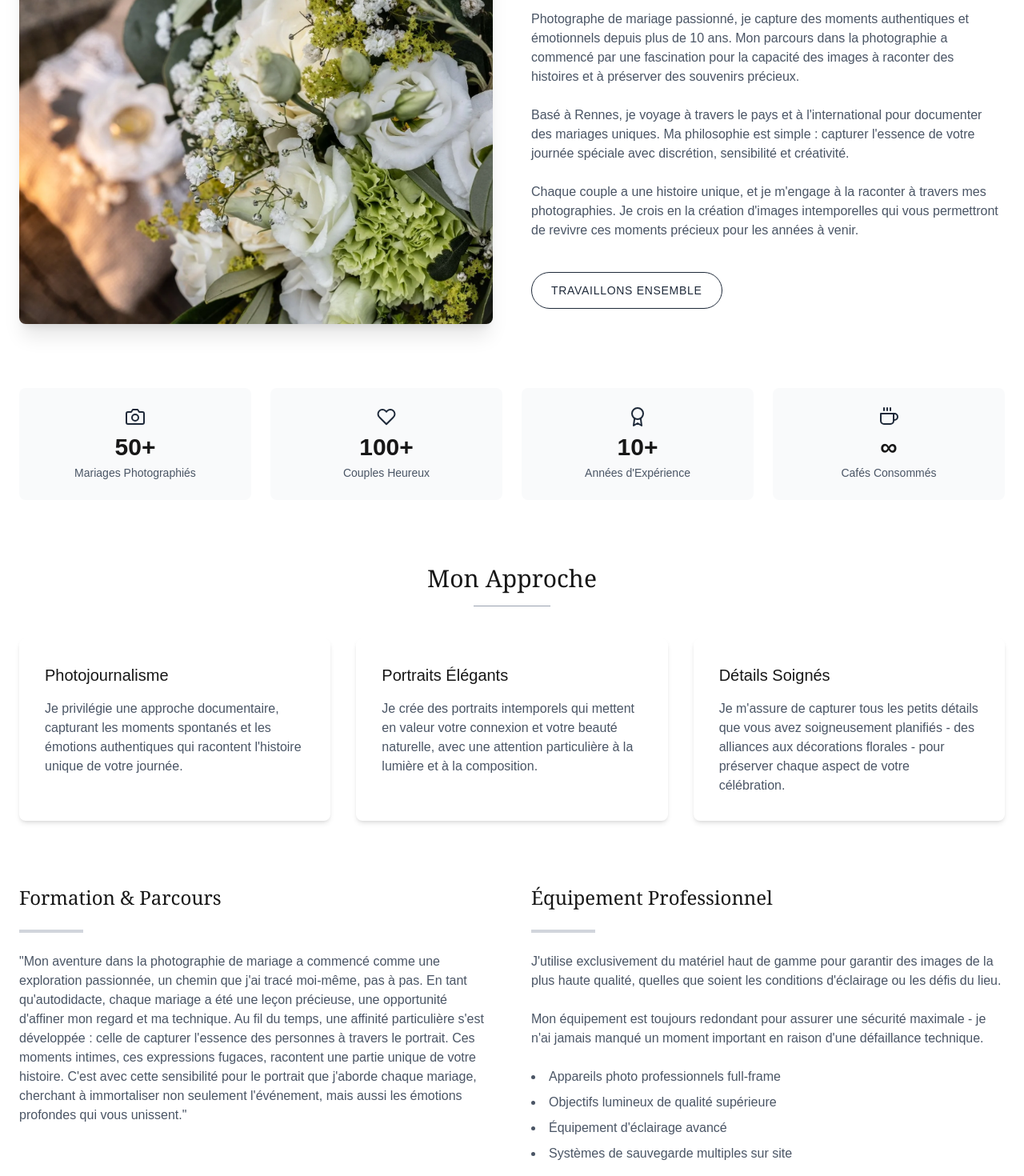
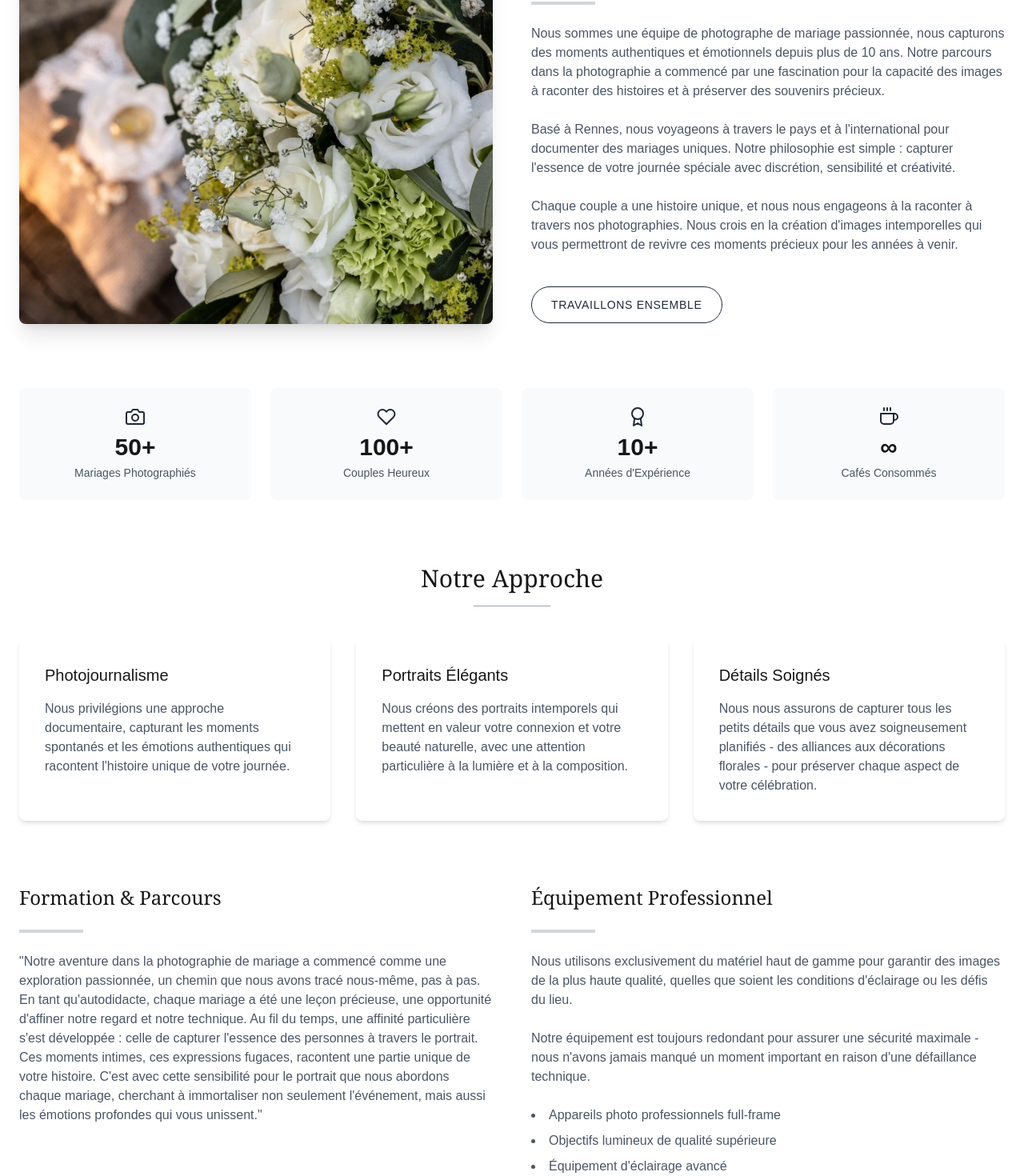
Before and after one commit to Ericphoto35/ene-photographe-mariage, a Next.js app: page /a-propos in a window 1280 px wide. Shown: the part 320-1790 px from the top of the page at 80% size. Built offline with nearby package versions, Linux system fonts and the light colour scheme.

Commit message:
Changmeent à Propos

```diff
--- a/src/app/a-propos/page.js
+++ b/src/app/a-propos/page.js
@@ -57,20 +57,20 @@ export default function AboutPage() {
             transition={{ duration: 0.8, delay: 0.2 }}
             className="space-y-6"
           >
-            <h2 className="text-3xl font-serif font-light">Bonjour, je suis ENE</h2>
+            <h2 className="text-3xl font-serif font-light">Bonjour, nous sommes ENE Photographies</h2>
             <div className="h-1 w-20 bg-gray-300"></div>
             <p className="text-gray-600">
-              Photographe de mariage passionné, je capture des moments authentiques et émotionnels depuis plus de 10 ans.
-              Mon parcours dans la photographie a commencé par une fascination pour la capacité des images à raconter des histoires
+              Nous sommes une équipe de photographe de mariage passionnée, nous capturons des moments authentiques et émotionnels depuis plus de 10 ans.
+              Notre parcours dans la photographie a commencé par une fascination pour la capacité des images à raconter des histoires
               et à préserver des souvenirs précieux.
             </p>
             <p className="text-gray-600">
-              Basé à Rennes, je voyage à travers le pays et à l'international pour documenter des mariages uniques.
-              Ma philosophie est simple : capturer l&apos;essence de votre journée spéciale avec discrétion, sensibilité et créativité.
+              Basé à Rennes, nous voyageons à travers le pays et à l'international pour documenter des mariages uniques.
+              Notre philosophie est simple : capturer l&apos;essence de votre journée spéciale avec discrétion, sensibilité et créativité.
             </p>
             <p className="text-gray-600">
-              Chaque couple a une histoire unique, et je m'engage à la raconter à travers mes photographies.
-              Je crois en la création d&apos;images intemporelles qui vous permettront de revivre ces moments précieux pour les années à venir.
+              Chaque couple a une histoire unique, et nous nous engageons à la raconter à travers nos photographies.
+              Nous crois en la création d&apos;images intemporelles qui vous permettront de revivre ces moments précieux pour les années à venir.
             </p>
             <div className="pt-4">
               <Link
@@ -113,7 +113,7 @@ export default function AboutPage() {
               transition={{ duration: 0.6, delay: 0.6 }}
               className="text-3xl font-serif mb-4"
             >
-              Mon Approche
+              Notre Approche
             </motion.h2>
             <motion.div
               initial={{ opacity: 0, scaleX: 0 }}
@@ -132,7 +132,7 @@ export default function AboutPage() {
             >
               <h3 className="text-xl font-medium mb-4">Photojournalisme</h3>
               <p className="text-gray-600">
-                Je privilégie une approche documentaire, capturant les moments spontanés et les émotions authentiques
+                Nous privilégions une approche documentaire, capturant les moments spontanés et les émotions authentiques
                 qui racontent l&apos;histoire unique de votre journée.
               </p>
             </motion.div>
@@ -145,7 +145,7 @@ export default function AboutPage() {
             >
               <h3 className="text-xl font-medium mb-4">Portraits Élégants</h3>
               <p className="text-gray-600">
-                Je crée des portraits intemporels qui mettent en valeur votre connexion et votre beauté naturelle,
+                Nous créons des portraits intemporels qui mettent en valeur votre connexion et votre beauté naturelle,
                 avec une attention particulière à la lumière et à la composition.
               </p>
             </motion.div>
@@ -158,7 +158,7 @@ export default function AboutPage() {
             >
               <h3 className="text-xl font-medium mb-4">Détails Soignés</h3>
               <p className="text-gray-600">
-                Je m'assure de capturer tous les petits détails que vous avez soigneusement planifiés - des alliances
+                Nous nous assurons de capturer tous les petits détails que vous avez soigneusement planifiés - des alliances
                 aux décorations florales - pour préserver chaque aspect de votre célébration.
               </p>
             </motion.div>
@@ -176,10 +176,10 @@ export default function AboutPage() {
             <h2 className="text-2xl font-serif font-light">Formation & Parcours</h2>
             <div className="h-1 w-20 bg-gray-300"></div>
             <p className="text-gray-600">
-            "Mon aventure dans la photographie de mariage a commencé comme une exploration passionnée, un chemin que j'ai tracé moi-même, pas à pas.
-            En tant qu'autodidacte, chaque mariage a été une leçon précieuse, une opportunité d'affiner mon regard et ma technique. Au fil du temps,
+            "Notre aventure dans la photographie de mariage a commencé comme une exploration passionnée, un chemin que nous avons tracé nous-même, pas à pas.
+            En tant qu'autodidacte, chaque mariage a été une leçon précieuse, une opportunité d'affiner notre regard et notre technique. Au fil du temps,
             une affinité particulière s'est développée : celle de capturer l'essence des personnes à travers le portrait. Ces moments intimes,
-            ces expressions fugaces, racontent une partie unique de votre histoire. C'est avec cette sensibilité pour le portrait que j'aborde chaque mariage,
+            ces expressions fugaces, racontent une partie unique de votre histoire. C'est avec cette sensibilité pour le portrait que nous abordons chaque mariage,
             cherchant à immortaliser non seulement l'événement, mais aussi les émotions profondes qui vous unissent."
             </p>
           </motion.div>
@@ -193,11 +193,11 @@ export default function AboutPage() {
             <h2 className="text-2xl font-serif font-light">Équipement Professionnel</h2>
             <div className="h-1 w-20 bg-gray-300"></div>
             <p className="text-gray-600">
-              J'utilise exclusivement du matériel haut de gamme pour garantir des images de la plus haute qualité,
+              Nous utilisons exclusivement du matériel haut de gamme pour garantir des images de la plus haute qualité,
               quelles que soient les conditions d&apos;éclairage ou les défis du lieu.
             </p>
             <p className="text-gray-600">
-              Mon équipement est toujours redondant pour assurer une sécurité maximale - je n'ai jamais manqué un moment
+              Notre équipement est toujours redondant pour assurer une sécurité maximale - nous n'avons jamais manqué un moment
               important en raison d&apos;une défaillance technique.
             </p>
             <ul className="list-disc list-inside text-gray-600 space-y-2">
```
